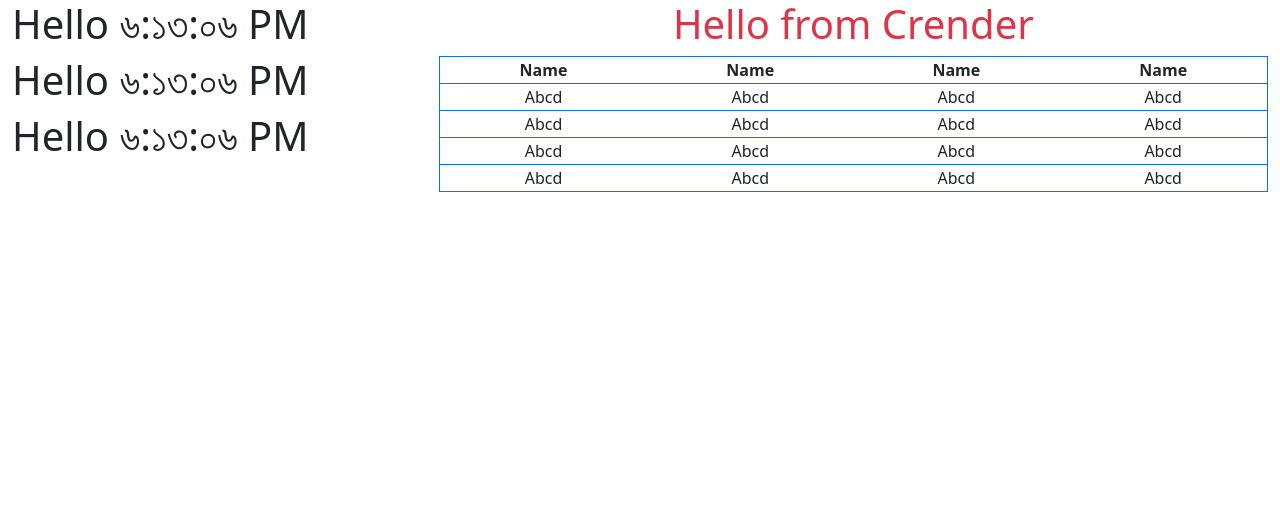
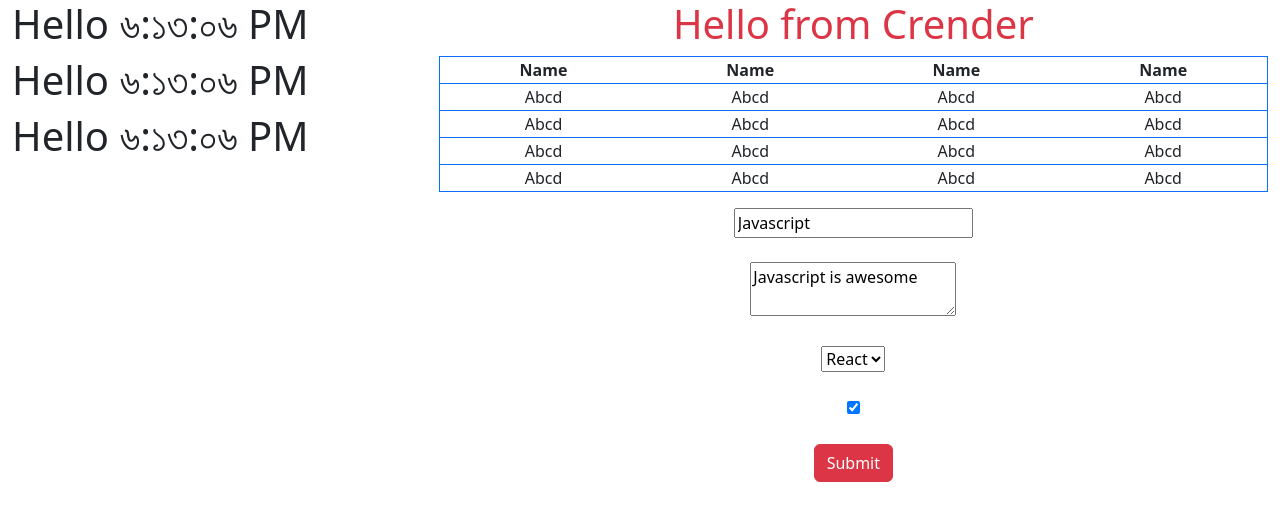
Before and after one commit to gitbyhabib/reactsetup, a React (Create React App) app: page / in a window 1280 px wide. Shown: the top 520 px of the page. Built offline with nearby package versions, Linux system fonts and the light colour scheme.

Commit message:
new form control

```diff
--- a/src/App.js
+++ b/src/App.js
@@ -1,18 +1,20 @@
 import Crender from "./components/Crender";
 
 import Clocklist from "./components/Clocklist";
+import Form from "./components/Form";
 function App() {
 
   const quantities = [1, 2, 3];
 
   console.log('app rended')
   return (
-    <div className="row m-0">
+    <div className="row m-0" >
       <div className="col-4">
         <Clocklist quantities={quantities}  />
       </div>
       <div className="col-8 text-center">
         <Crender/>
+        <Form/>
       </div>
     </div>
   );
--- /dev/null
+++ b/src/components/Form.js
@@ -0,0 +1,78 @@
+import React, { Component } from 'react';
+
+class Form extends Component {
+
+    constructor(props){
+        super(props);
+    }
+
+    state={
+        title:'Javascript',
+        areatext:'Javascript is awesome',
+        selectval:'React',
+        ischecked:true,
+    }
+
+    handleChange=(e)=>{
+      if(e.target.type==='text'){
+        this.setState({
+            title:e.target.value,
+        });
+      }
+
+      else if(e.target.type==='textarea'){
+        this.setState({
+            areatext:e.target.value,
+        });
+      }
+      else if(e.target.type==='select-one'){
+        this.setState({
+            selectval:e.target.value,
+        });
+      }
+      else if(e.target.type==='checkbox'){
+        this.setState({
+            ischecked:e.target.checked,
+        });
+      }
+
+      else {
+        console.log(e.target.type)
+       /* console.log('Nothing Here'); */
+      }
+
+    }
+
+    submitHandler=(e)=>{
+        const {title,areatext,selectval,ischecked}=this.state
+        e.preventDefault();
+        console.log(title,areatext,selectval,ischecked)
+      }
+    render() {
+        const {title,areatext,selectval,ischecked}=this.state
+        return (
+            <form onSubmit={this.submitHandler}>
+                <input type="text" placeholder='Enter Title' value={title} onChange={this.handleChange}/> <br /><br />
+
+                <textarea name="text" placeholder='hhhh' value={areatext} onChange={this.handleChange}></textarea> <br /><br />
+                <select value={selectval} onChange={this.handleChange}>
+                    <option value="React">React</option>
+                    <option value="Vue">Vue</option>
+                </select> <br /><br />
+
+                <input type="checkbox" checked={ischecked} onChange={this.handleChange} />
+                <br /><br />
+
+               {/*  <input type="text" value={null} /> */}
+
+                <input type="Submit" value='Submit' className='btn btn-danger' />
+
+           {/*      <p>{title}</p> */}
+                {/* <p>{selectval}</p> */}
+
+            </form>
+        );
+    }
+}
+
+export default Form;
```
